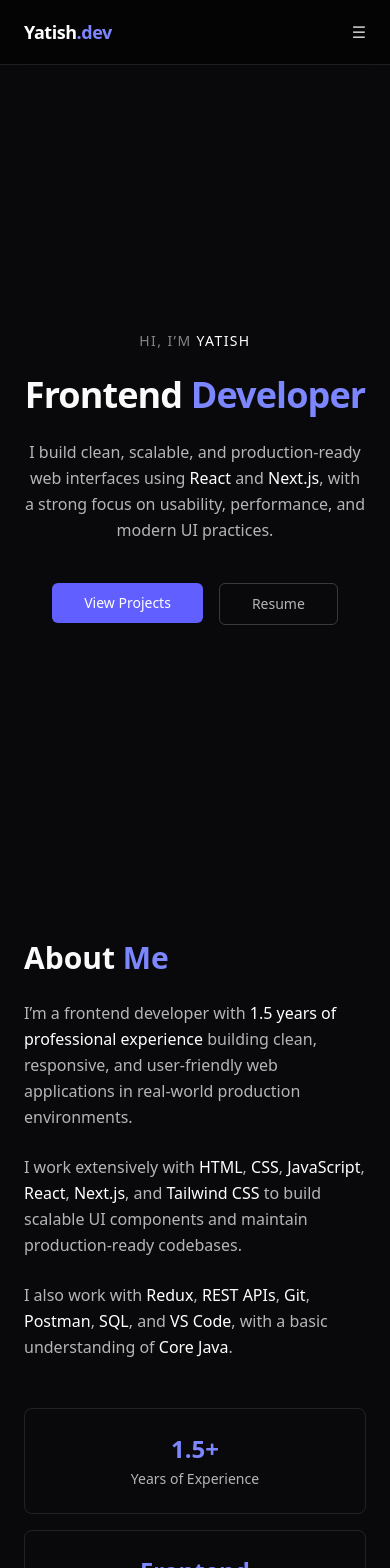
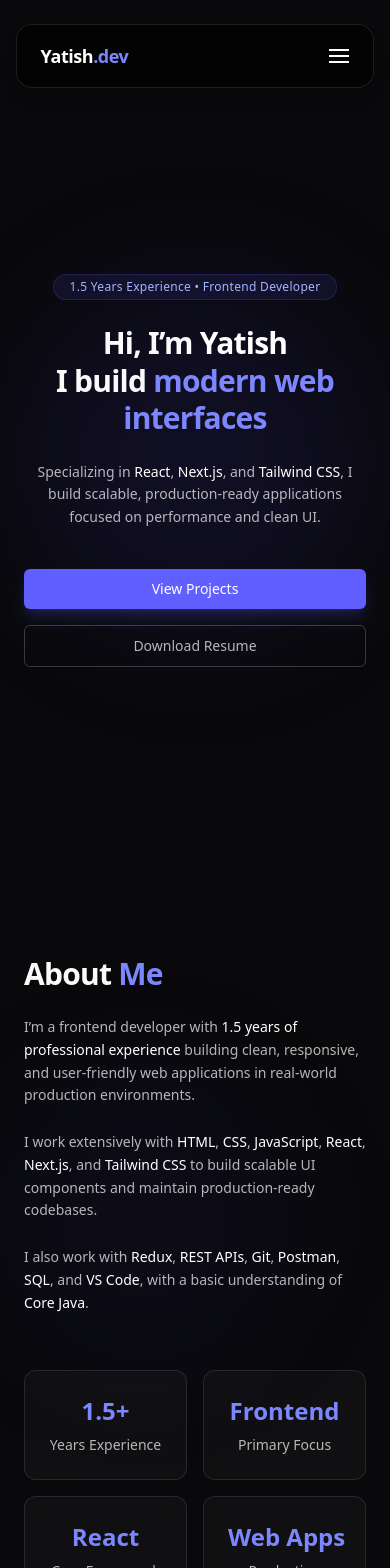
Before and after one commit to YatishPatil1234/portfolio, a Next.js app: page / in a window 390 px wide. Shown: the top 1568 px of the page. Built offline with nearby package versions, Linux system fonts and the light colour scheme.

Commit message:
Refactor code structure for improved readability and maintainability

```diff
--- a/src/components/About.jsx
+++ b/src/components/About.jsx
@@ -6,22 +6,27 @@ export default function About() {
   return (
     <section
       id="about"
-      className="max-w-6xl mx-auto px-6 py-24 overflow-x-hidden"
+      className="relative max-w-6xl mx-auto px-6 py-28 overflow-hidden"
     >
-      <div className="grid grid-cols-1 md:grid-cols-2 gap-12 items-start">
+      {/* Subtle Background Glow */}
+      <div className="absolute inset-0 -z-10">
+        <div className="absolute top-1/4 right-1/4 w-[300px] h-[300px] md:w-[500px] md:h-[500px] bg-indigo-600/5 rounded-full blur-3xl" />
+      </div>
+
+      <div className="grid grid-cols-1 md:grid-cols-2 gap-14 items-start">
         {/* Left: Text */}
         <motion.div
           initial={{ opacity: 0, y: 24 }}
           whileInView={{ opacity: 1, y: 0 }}
           viewport={{ once: true }}
-          transition={{ duration: 0.6, ease: "easeOut" }}
+          transition={{ duration: 0.6 }}
           className="space-y-6"
         >
-          <h2 className="text-3xl md:text-4xl font-bold">
+          <h2 className="text-3xl md:text-4xl font-semibold tracking-tight">
             About <span className="text-indigo-400">Me</span>
           </h2>
 
-          <p className="text-white/70 leading-relaxed">
+          <p className="text-white/70 leading-relaxed text-sm sm:text-base">
             I’m a frontend developer with{" "}
             <span className="text-white">
               1.5 years of professional experience
@@ -30,7 +35,7 @@ export default function About() {
             real-world production environments.
           </p>
 
-          <p className="text-white/70 leading-relaxed">
+          <p className="text-white/70 leading-relaxed text-sm sm:text-base">
             I work extensively with <span className="text-white">HTML</span>,{" "}
             <span className="text-white">CSS</span>,{" "}
             <span className="text-white">JavaScript</span>,{" "}
@@ -40,7 +45,7 @@ export default function About() {
             UI components and maintain production-ready codebases.
           </p>
 
-          <p className="text-white/70 leading-relaxed">
+          <p className="text-white/70 leading-relaxed text-sm sm:text-base">
             I also work with <span className="text-white">Redux</span>,{" "}
             <span className="text-white">REST APIs</span>,{" "}
             <span className="text-white">Git</span>,{" "}
@@ -56,27 +61,39 @@ export default function About() {
           initial={{ opacity: 0, y: 24 }}
           whileInView={{ opacity: 1, y: 0 }}
           viewport={{ once: true }}
-          transition={{ duration: 0.6, ease: "easeOut", delay: 0.1 }}
-          className="grid grid-cols-1 sm:grid-cols-2 gap-4 sm:gap-6"
+          transition={{ duration: 0.6, delay: 0.1 }}
+          className="grid grid-cols-2 gap-4 sm:gap-6"
         >
-          <Highlight title="1.5+" subtitle="Years of Experience" />
-          <Highlight title="Frontend" subtitle="Development Focus" />
-          <Highlight title="React" subtitle="Primary Framework" />
-          <Highlight title="Web Apps" subtitle="Production-ready Interfaces" />
+          <Highlight title="1.5+" subtitle="Years Experience" />
+          <Highlight title="Frontend" subtitle="Primary Focus" />
+          <Highlight title="React" subtitle="Core Framework" />
+          <Highlight title="Web Apps" subtitle="Production Ready" />
         </motion.div>
       </div>
     </section>
   );
 }
 
-/* Reusable highlight card */
+/* Premium Highlight Card */
 function Highlight({ title, subtitle }) {
   return (
-    <div className="border border-white/10 rounded-lg p-6 text-center">
-      <p className="text-2xl font-semibold text-indigo-400 whitespace-nowrap">
+    <motion.div
+      whileHover={{ y: -5 }}
+      className="
+        relative rounded-xl p-6 text-center
+        bg-white/[0.03]
+        border border-white/10
+        backdrop-blur-sm
+        transition-all duration-300
+        hover:border-indigo-400/40
+      "
+    >
+      <div className="absolute inset-0 rounded-xl bg-indigo-500/5 opacity-0 hover:opacity-100 transition duration-300" />
+
+      <p className="relative z-10 text-2xl md:text-3xl font-semibold text-indigo-400 whitespace-nowrap">
         {title}
       </p>
-      <p className="text-sm text-white/70 mt-1">{subtitle}</p>
-    </div>
+      <p className="relative z-10 text-sm text-white/70 mt-2">{subtitle}</p>
+    </motion.div>
   );
 }
--- a/src/components/Footer.jsx
+++ b/src/components/Footer.jsx
@@ -8,39 +8,62 @@ export default function Footer() {
       initial={{ opacity: 0 }}
       whileInView={{ opacity: 1 }}
       viewport={{ once: true }}
-      transition={{ duration: 0.6, ease: "easeOut" }}
-      className="border-t border-white/10 mt-24"
+      transition={{ duration: 0.6 }}
+      className="relative mt-28 overflow-hidden"
     >
-      <div className="max-w-6xl mx-auto px-6 py-10 flex flex-col sm:flex-row items-center justify-between gap-4">
+      {/* Subtle Glow */}
+      <div className="absolute inset-0 -z-10">
+        <div className="absolute bottom-0 left-1/2 -translate-x-1/2 w-[400px] h-[300px] bg-indigo-600/5 blur-3xl rounded-full" />
+      </div>
+
+      <div className="border-t border-white/10">
+        <div className="max-w-6xl mx-auto px-6 py-12 flex flex-col md:flex-row items-center justify-between gap-6">
           {/* Left */}
+          <div className="text-center md:text-left space-y-2">
             <p className="text-sm text-white/60">
               © {new Date().getFullYear()}{" "}
               <span className="text-white font-medium">Yatish</span>
               <span className="text-indigo-400">.dev</span>
             </p>
 
-        {/* Right */}
-        <div className="flex items-center gap-6 text-sm">
-          <a
-            href="#"
-            className="text-white/60 hover:text-white transition-colors"
-          >
-            GitHub
-          </a>
-          <a
-            href="#"
-            className="text-white/60 hover:text-white transition-colors"
-          >
-            LinkedIn
-          </a>
-          <a
-            href="#contact"
-            className="text-white/60 hover:text-white transition-colors"
-          >
-            Contact
-          </a>
+            <p className="text-xs text-white/40">
+              Built with Next.js & Tailwind CSS
+            </p>
+          </div>
+
+          {/* Right Links */}
+          <div className="flex items-center gap-8 text-sm">
+            <FooterLink
+              href="https://github.com/YatishPatil1234"
+              label="GitHub"
+            />
+            <FooterLink
+              href="https://www.linkedin.com/in/yatish-patil-dev"
+              label="LinkedIn"
+            />
+            <FooterLink href="#contact" label="Contact" />
+          </div>
         </div>
       </div>
     </motion.footer>
   );
 }
+
+/* Reusable link component */
+function FooterLink({ href, label }) {
+  return (
+    <a
+      href={href}
+      className="
+        relative text-white/60 hover:text-white transition-colors
+        after:absolute after:-bottom-1 after:left-0
+        after:h-[2px] after:w-0
+        after:bg-indigo-400
+        after:transition-all after:duration-300
+        hover:after:w-full
+      "
+    >
+      {label}
+    </a>
+  );
+}
--- a/src/components/Hero.jsx
+++ b/src/components/Hero.jsx
@@ -5,67 +5,109 @@ import { motion } from "framer-motion";
 
 export default function Hero() {
   return (
-    <section className="min-h-screen pt-28 flex items-center justify-center">
+    <section className="relative min-h-screen pt-24 md:pt-32 flex items-center justify-center overflow-hidden">
+      {/* Background Glow */}
+      <div className="absolute inset-0 -z-10">
+        <div
+          className="absolute top-1/3 left-1/2 -translate-x-1/2
+          w-[350px] h-[350px]
+          md:w-[600px] md:h-[600px]
+          bg-indigo-600/10 rounded-full blur-3xl"
+        />
+      </div>
+
       <div className="max-w-6xl mx-auto px-6 text-center">
         <motion.div
-          initial={{ opacity: 0, y: 24 }}
-          animate={{ opacity: 1, y: 0 }}
-          transition={{ duration: 0.6, ease: "easeOut" }}
-          className="space-y-6"
+          initial="hidden"
+          animate="visible"
+          variants={{
+            hidden: {},
+            visible: { transition: { staggerChildren: 0.15 } },
+          }}
+          className="space-y-6 md:space-y-8"
         >
-          {/* Intro */}
-          <p className="text-sm uppercase tracking-widest text-white/50">
-            Hi, I’m <span className="text-white">Yatish</span>
-          </p>
+          {/* Badge */}
+          <motion.p
+            variants={{
+              hidden: { opacity: 0, y: 20 },
+              visible: { opacity: 1, y: 0 },
+            }}
+            className="inline-block px-4 py-1 text-xs md:text-sm tracking-wide text-indigo-300 bg-indigo-500/10 border border-indigo-500/20 rounded-full"
+          >
+            1.5 Years Experience • Frontend Developer
+          </motion.p>
 
           {/* Headline */}
-          <h1 className="text-4xl sm:text-5xl md:text-6xl font-semibold tracking-tight">
-            Frontend <span className="text-indigo-400">Developer</span>
-          </h1>
+          <motion.h1
+            variants={{
+              hidden: { opacity: 0, y: 20 },
+              visible: { opacity: 1, y: 0 },
+            }}
+            className="text-3xl sm:text-4xl md:text-6xl font-semibold tracking-tight leading-tight"
+          >
+            Hi, I’m <span className="text-white">Yatish</span>
+            <br />I build{" "}
+            <span className="text-indigo-400">modern web interfaces</span>
+          </motion.h1>
 
-          {/* Value Proposition */}
-          <p className="text-white/70 max-w-2xl mx-auto text-base sm:text-lg leading-relaxed">
-            I build clean, scalable, and production-ready web interfaces using{" "}
-            <span className="text-white">React</span> and{" "}
-            <span className="text-white">Next.js</span>, with a strong focus on
-            usability, performance, and modern UI practices.
-          </p>
+          {/* Description */}
+          <motion.p
+            variants={{
+              hidden: { opacity: 0, y: 20 },
+              visible: { opacity: 1, y: 0 },
+            }}
+            className="text-white/70 max-w-xl md:max-w-2xl mx-auto text-sm sm:text-base md:text-lg leading-relaxed"
+          >
+            Specializing in <span className="text-white">React</span>,{" "}
+            <span className="text-white">Next.js</span>, and{" "}
+            <span className="text-white">Tailwind CSS</span>, I build scalable,
+            production-ready applications focused on performance and clean UI.
+          </motion.p>
 
           {/* CTAs */}
-          <div className="flex justify-center gap-4 pt-4">
-            {/* Primary CTA */}
-            <motion.div whileHover={{ y: -2 }} whileTap={{ scale: 0.97 }}>
+          <motion.div
+            variants={{
+              hidden: { opacity: 0, y: 20 },
+              visible: { opacity: 1, y: 0 },
+            }}
+            className="flex flex-col sm:flex-row justify-center gap-4 pt-4 md:pt-6 w-full"
+          >
+            {/* View Projects */}
+            <motion.div
+              whileHover={{ y: -3 }}
+              whileTap={{ scale: 0.97 }}
+              className="w-full sm:w-auto"
+            >
               <Button
                 size="lg"
-                className="
-                  px-8 py-5
-                  bg-indigo-500 hover:bg-indigo-600
-                  text-white
-                  transition-all duration-300
-                "
+                className="w-full sm:w-auto px-8 py-5 bg-indigo-500 hover:bg-indigo-600 text-white shadow-lg shadow-indigo-500/20 transition-all duration-300"
               >
                 View Projects
               </Button>
             </motion.div>
 
-            {/* Secondary CTA */}
-            <motion.div whileHover={{ y: -2 }} whileTap={{ scale: 0.97 }}>
-              <Button
-                size="lg"
-                variant="outline"
-                className="
-                  px-8 py-5
-                  border-white/20
-                  text-white/70
-                  hover:text-white
-                  hover:bg-white/5
-                  transition-all duration-300
-                "
+            {/* Download Resume */}
+            <motion.div
+              whileHover={{ y: -3 }}
+              whileTap={{ scale: 0.97 }}
+              className="w-full sm:w-auto"
+            >
+              <a
+                href="/resume/Yatish_Patil_Frontend_Developer_1.5YOE.pdf"
+                download
+                target="_blank"
+                rel="noopener noreferrer"
               >
-                Resume
-              </Button>
+                <Button
+                  size="lg"
+                  variant="outline"
+                  className="w-full sm:w-auto px-8 py-5 border-white/20 text-white/70 hover:text-white hover:bg-white/5 transition-all duration-300"
+                >
+                  Download Resume
+                </Button>
+              </a>
             </motion.div>
-          </div>
+          </motion.div>
         </motion.div>
       </div>
     </section>
--- a/src/components/Navbar.jsx
+++ b/src/components/Navbar.jsx
@@ -15,14 +15,24 @@ export default function Navbar() {
 
   return (
     <>
-      {/* Top Navbar */}
+      {/* Floating Navbar */}
       <motion.nav
         initial={{ y: -20, opacity: 0 }}
         animate={{ y: 0, opacity: 1 }}
         transition={{ duration: 0.4, ease: "easeOut" }}
-        className="fixed top-0 left-0 w-full z-50 bg-black/50 backdrop-blur-md border-b border-white/10"
+        className="fixed top-6 left-0 w-full z-50 flex justify-center"
       >
-        <div className="max-w-6xl mx-auto px-6 h-16 flex items-center justify-between">
+        <div
+          className="
+            w-[92%] max-w-6xl
+            bg-black/60 backdrop-blur-xl
+            border border-white/10
+            rounded-2xl
+            px-6 h-16
+            flex items-center justify-between
+            shadow-lg shadow-black/20
+          "
+        >
           {/* Logo */}
           <a href="#" className="text-lg font-semibold tracking-tight">
             <span className="text-white">Yatish</span>
@@ -35,7 +45,14 @@ export default function Navbar() {
               <a
                 key={item.name}
                 href={item.href}
-                className="text-white/70 hover:text-white transition-colors"
+                className="
+                  relative text-white/70 hover:text-white transition-colors
+                  after:absolute after:-bottom-1 after:left-0
+                  after:h-[2px] after:w-0
+                  after:bg-indigo-400
+                  after:transition-all after:duration-300
+                  hover:after:w-full
+                "
               >
                 {item.name}
               </a>
@@ -45,22 +62,24 @@ export default function Navbar() {
           {/* Mobile Hamburger */}
           <button
             onClick={() => setOpen(true)}
-            className="md:hidden text-white/80 hover:text-white transition"
+            className="md:hidden flex flex-col gap-1"
             aria-label="Open menu"
           >
-            ☰
+            <span className="w-5 h-[2px] bg-white"></span>
+            <span className="w-5 h-[2px] bg-white"></span>
+            <span className="w-5 h-[2px] bg-white"></span>
           </button>
         </div>
       </motion.nav>
 
-      {/* Mobile Menu */}
+      {/* Mobile Menu Overlay */}
       <AnimatePresence>
         {open && (
           <motion.div
             initial={{ opacity: 0 }}
             animate={{ opacity: 1 }}
             exit={{ opacity: 0 }}
-            className="fixed inset-0 z-40 bg-black/70 backdrop-blur"
+            className="fixed inset-0 z-40 bg-black/70 backdrop-blur-md flex justify-center pt-28"
             onClick={() => setOpen(false)}
           >
             <motion.div
@@ -68,10 +87,16 @@ export default function Navbar() {
               animate={{ y: 0, opacity: 1 }}
               exit={{ y: -20, opacity: 0 }}
               transition={{ duration: 0.3, ease: "easeOut" }}
-              className="bg-black border-b border-white/10"
+              className="
+                w-[92%] max-w-md
+                bg-black border border-white/10
+                rounded-2xl
+                p-6
+                shadow-xl shadow-black/30
+              "
               onClick={(e) => e.stopPropagation()}
             >
-              <div className="px-6 py-6 space-y-6">
+              <div className="space-y-6">
                 {navItems.map((item) => (
                   <a
                     key={item.name}
--- a/src/components/Projects.jsx
+++ b/src/components/Projects.jsx
@@ -1,91 +1,132 @@
 "use client";
 
-import { Badge } from "@/components/ui/badge";
-import { Button } from "@/components/ui/button";
-import { Card, CardContent } from "@/components/ui/card";
 import { motion } from "framer-motion";
 
 const projects = [
   {
     title: "CineScope",
     description:
-      "A responsive movie discovery web application where users can search movies, view detailed information, and explore ratings using a public movie API. Focused on clean UI, API integration, and reusable React components.",
-    tech: ["React", "Tailwind CSS", "REST API"],
-    link: "#",
+      "A movie discovery web application featuring search functionality, dynamic routing, and detailed movie views powered by a public API. Focused on reusable React components, clean UI architecture, and efficient API integration.",
+    tech: ["React", "Next.js", "Tailwind CSS", "REST API"],
+    live: "#", // replace later
+    github: "#", // replace later
   },
   {
     title: "Fake News Detection UI",
     description:
-      "A frontend web interface built to interact with a fake news detection system. I focused on UI design, form handling, API integration, and presenting results in a clear and user-friendly manner.",
+      "A responsive frontend interface designed to interact with a news classification system. Implemented form handling, API integration, and structured result presentation with a clean and user-friendly layout.",
     tech: ["HTML", "CSS", "JavaScript", "REST API"],
-    link: "#",
+    live: "#", // replace later
+    github: "#", // replace later
   },
 ];
 
 export default function Projects() {
   return (
-    <section id="projects" className="max-w-6xl mx-auto px-6 py-24">
+    <section
+      id="projects"
+      className="relative max-w-6xl mx-auto px-6 py-28 overflow-hidden"
+    >
+      {/* Subtle Background Glow */}
+      <div className="absolute inset-0 -z-10">
+        <div className="absolute top-1/3 left-1/2 -translate-x-1/2 w-[350px] h-[350px] md:w-[600px] md:h-[600px] bg-indigo-600/5 rounded-full blur-3xl" />
+      </div>
+
       {/* Section Header */}
       <motion.div
         initial={{ opacity: 0, y: 30 }}
         whileInView={{ opacity: 1, y: 0 }}
         viewport={{ once: true }}
-        transition={{ duration: 0.6, ease: "easeOut" }}
-        className="mb-16 text-center"
+        transition={{ duration: 0.6 }}
+        className="mb-20 text-center"
       >
-        <h2 className="text-3xl md:text-4xl font-bold">
+        <h2 className="text-3xl md:text-4xl font-semibold tracking-tight">
           Featured <span className="text-indigo-400">Projects</span>
         </h2>
-        <p className="mt-4 text-white/70 max-w-2xl mx-auto">
-          A selection of frontend projects that demonstrate my experience with
-          UI development, API integration, and building real-world web
-          interfaces.
+        <p className="mt-4 text-white/60 max-w-2xl mx-auto text-sm sm:text-base">
+          Frontend projects demonstrating UI architecture, API integration, and
+          production-ready development practices.
         </p>
       </motion.div>
 
       {/* Projects Grid */}
-      <div className="grid md:grid-cols-2 gap-8">
+      <div className="grid md:grid-cols-2 gap-10">
         {projects.map((project, index) => (
           <motion.div
             key={project.title}
             initial={{ opacity: 0, y: 40 }}
             whileInView={{ opacity: 1, y: 0 }}
             viewport={{ once: true }}
-            transition={{
-              duration: 0.6,
-              ease: "easeOut",
-              delay: index * 0.1,
-            }}
+            transition={{ delay: index * 0.15 }}
+            whileHover={{ y: -6 }}
+            className="
+              relative rounded-2xl p-6
+              bg-white/[0.03]
+              border border-white/10
+              backdrop-blur-sm
+              transition-all duration-300
+              hover:border-indigo-400/40
+            "
           >
-            <Card className="group h-full bg-white/[0.02] border border-white/10 hover:border-indigo-400/40 transition-colors">
-              <CardContent className="p-6 flex flex-col h-full">
+            {/* Hover Glow */}
+            <div className="absolute inset-0 rounded-2xl bg-indigo-500/5 opacity-0 hover:opacity-100 transition duration-300" />
+
+            <div className="relative z-10 flex flex-col h-full">
+              {/* Screenshot Placeholder */}
+              <div className="mb-5 h-40 rounded-lg bg-gradient-to-br from-indigo-500/10 to-indigo-500/5 border border-white/10" />
+
+              {/* Title */}
               <h3 className="text-xl font-semibold mb-3">{project.title}</h3>
 
-                <p className="text-white/70 mb-6 leading-relaxed">
+              {/* Description */}
+              <p className="text-white/70 mb-6 leading-relaxed text-sm sm:text-base">
                 {project.description}
               </p>
 
+              {/* Tech Stack */}
               <div className="flex flex-wrap gap-2 mb-6">
                 {project.tech.map((tech) => (
-                    <Badge
+                  <span
                     key={tech}
-                      className="bg-indigo-500/10 text-indigo-400"
+                    className="
+                      px-3 py-1 text-xs sm:text-sm rounded-full
+                      bg-indigo-500/10
+                      text-indigo-300
+                      border border-indigo-500/20
+                    "
                   >
                     {tech}
-                    </Badge>
+                  </span>
                 ))}
               </div>
 
-                <div className="mt-auto">
-                  <Button
-                    variant="outline"
-                    className="group-hover:border-indigo-400 group-hover:text-indigo-400"
+              {/* CTA Links */}
+              <div className="mt-auto flex items-center gap-5 text-sm">
+                <a
+                  href={project.live}
+                  target="_blank"
+                  rel="noopener noreferrer"
+                  className="
+                    text-white/70 hover:text-indigo-400
+                    transition-colors
+                  "
                 >
-                    View Project
-                  </Button>
+                  Live Demo →
+                </a>
+
+                <a
+                  href={project.github}
+                  target="_blank"
+                  rel="noopener noreferrer"
+                  className="
+                    text-white/50 hover:text-white
+                    transition-colors
+                  "
+                >
+                  GitHub
+                </a>
               </div>
-              </CardContent>
-            </Card>
+            </div>
           </motion.div>
         ))}
       </div>
```
Also changed, not shown: src/components/Contact.jsx (+76 -18 lines), src/components/Skills.jsx (+38 -23 lines), 1 other file (tests, documents, lock files or other folders). Lines whose indentation alone changed are shown as unchanged.
